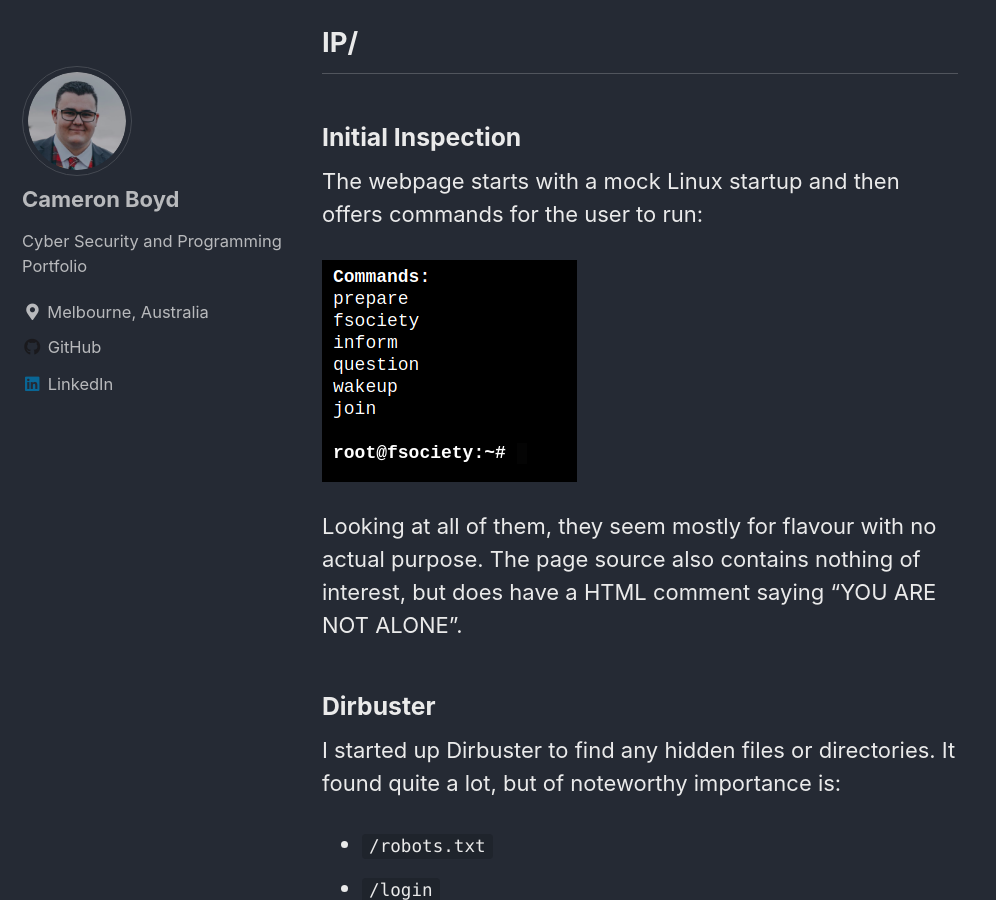
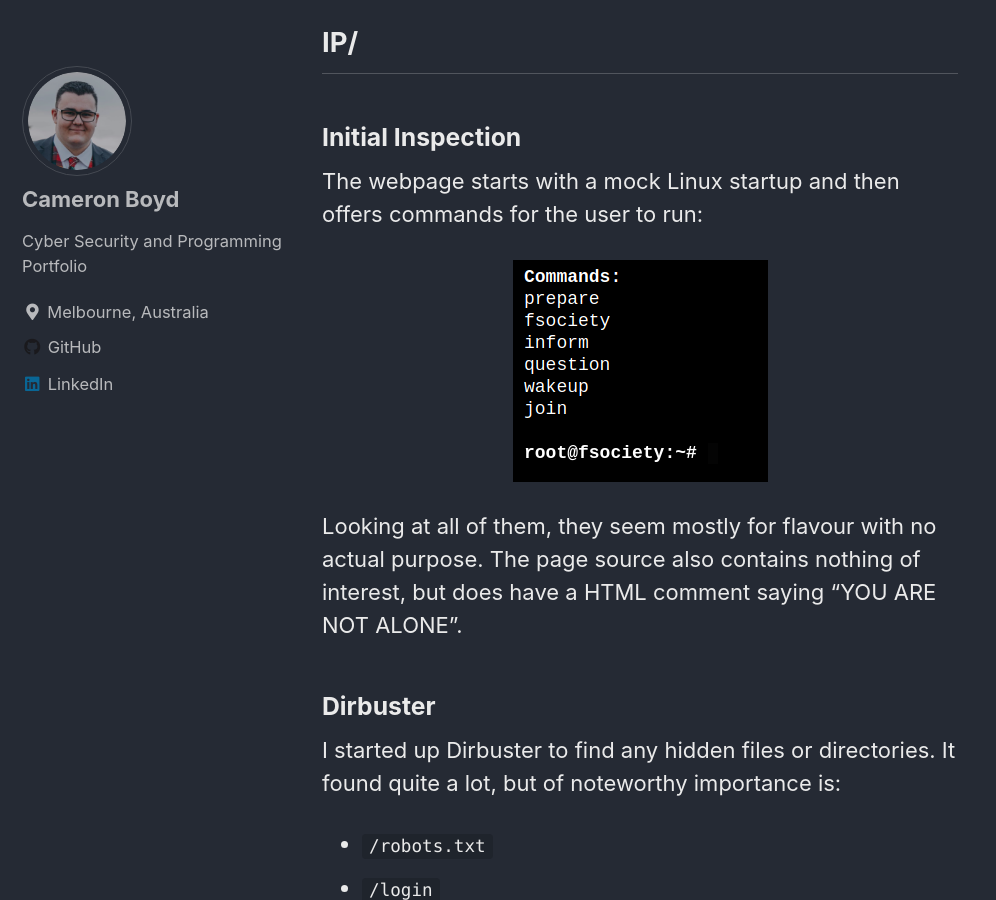
Before and after one commit to cjboyd1999/cjboyd1999.github.io, a Jekyll site: the page built from _posts/2020-12-31-THM-MrRobotCTF.md, in a window 1280 px wide and 900 px high, scrolled down 1735 px. Shown: the whole window, without its empty margins (0-996 px from the left). Built offline with Jekyll 4.4.1, drawn with Linux system fonts in a browser that asks for light colours; cached includes are drawn as plain includes.

Commit message:
Updated THM-MrRobotCTF post
Attempting to center images in md

```diff
--- a/_posts/2020-12-31-THM-MrRobotCTF.md
+++ b/_posts/2020-12-31-THM-MrRobotCTF.md
@@ -49,7 +49,9 @@ It appears there isn't anything to see besides the webpage, so I'll check it out
 ### Initial Inspection
 The webpage starts with a mock Linux startup and then offers commands for the user to run:
 
+<p align="center">
 <img src="{{ site.url }}{{ site.baseurl }}/images/THM-MrRobotCTF/commands.png" alt="Commands">
+</p>
 
 Looking at all of them, they seem mostly for flavour with no actual purpose. The page source also contains nothing of interest, but does have a HTML comment saying "YOU ARE NOT ALONE".
 
@@ -63,7 +65,9 @@ I started up Dirbuster to find any hidden files or directories. It found quite a
 ## IP/robots.txt
 Here I see two files:
 
+<p align="center">
 <img src="{{ site.url }}{{ site.baseurl }}/images/THM-MrRobotCTF/robots.png" alt="robots.txt">
+</p>
 
 I used `Wget` to download the dictionary file and navigated to `{IP}/key-1-of-3.txt` to get the first key.
 
@@ -79,7 +83,9 @@ I decided to try brute forcing the credentials using the dictionary file obtaine
 2. Send the request to intruder.
 3. Go to the positions tab, set the attack type to "cluster bomb" and clear any default positons.
 4. Mark the `log` and `pwd` values as positions. By now, the request should look as follows:
+ <p align="center">
  <img src="{{ site.url }}{{ site.baseurl }}/images/THM-MrRobotCTF/intruder.png" alt="BurpSuite intruder setup">
+ </p>
 5. Move to the payloads tab and load `fsocity.dic` in both payload sets 1 and 2.
 6. Start the attack and wait.
 
@@ -93,7 +99,9 @@ After Hydra found the password `ER28-0652`, I logged in to WordPress and was gre
 ### Enumeration
 I first navigated to the users panel to see what, if any, other users were available. Here, I saw the user `Elliot` that I was logged in as and another `mich05654`, which had less privileges.
 
+<p align="center">
 <img src="{{ site.url }}{{ site.baseurl }}/images/THM-MrRobotCTF/users.png" alt="WordPress users">
+</p>
 
 As this is a WordPress site, I decided to try and change the 404 error page to a PHP reverse shell through the following:
 1. Copy `/usr/share/webshells/php/php-reverse-shell.php` to the working directory.
@@ -102,11 +110,15 @@ As this is a WordPress site, I decided to try and change the 404 error page to a
 4. Open the `404 Template` file.
 5. Copy the reverse shell code and replace the `404 Template` (`404.php`) with it.
 6. Click the "Update File" button.
+ <p align="center">
  <img src="{{ site.url }}{{ site.baseurl }}/images/THM-MrRobotCTF/404.png" alt="Edited 404 page">
+ </p>
 7. Start a listener using `sudo nc -lnvp 1337`.
 8. Navigate to `{IP}/wp-admin/404.php` and see the reverse shell worked!
 
+<p align="center">
 <img src="{{ site.url }}{{ site.baseurl }}/images/THM-MrRobotCTF/rshell.png" alt="Reverse shell success">
+</p>
 
 ## Reverse Shell
 ### Enumeration
@@ -120,7 +132,9 @@ I used [Crackstation](https://crackstation.net/) to crack the hash which returne
 
 Logging in to this user was as simple as `su -l robot`.
 
+<p align="center">
 <img src="{{ site.url }}{{ site.baseurl }}/images/THM-MrRobotCTF/user-robot.png" alt="Switching to user `robot`">
+</p>
 
 ### Privilege Escalation
 Now that I am the user `robot`, I can view and get the second key with a simple `cat`.
@@ -149,11 +163,15 @@ As such, I searched for Nmap 3.81 PrivEsc's and found an article by [Penetration
 
 It's as simple as that!
 
+<p align="center">
 <img src="{{ site.url }}{{ site.baseurl }}/images/THM-MrRobotCTF/root.png" alt="Switching to root">
+</p>
 
 Now, `cd /root` and `cat key-3-of-3.txt` and that's the challenge complete!
 
 ## Summary
 All in all, this was a really fun and challenging room. Huge props to ben for such a well made challenge that also fits the theme of the TV show. My biggest takeaway from this room was definitely the interactive Nmap shell to get root privileges. I definitely recommend trying this room, even more so if you are a fan of Mr. Robot.
 
+<p align="center">
 <img src="https://tryhackme-badges.s3.amazonaws.com/cjboyd.png" alt="TryHackMe">
+</p>
```
